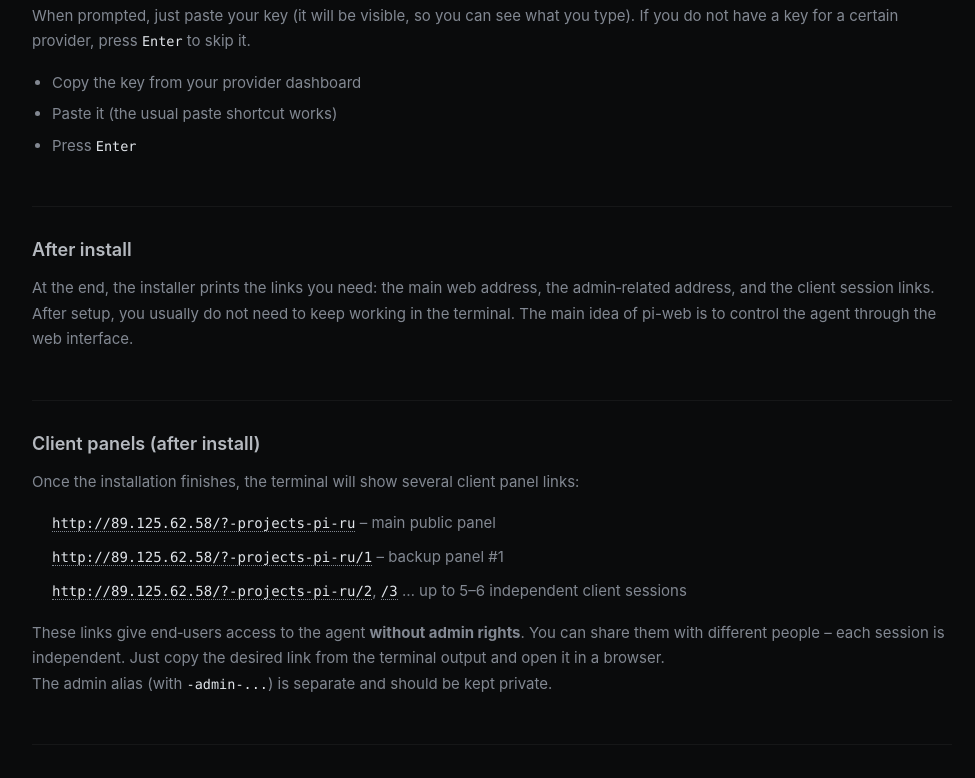
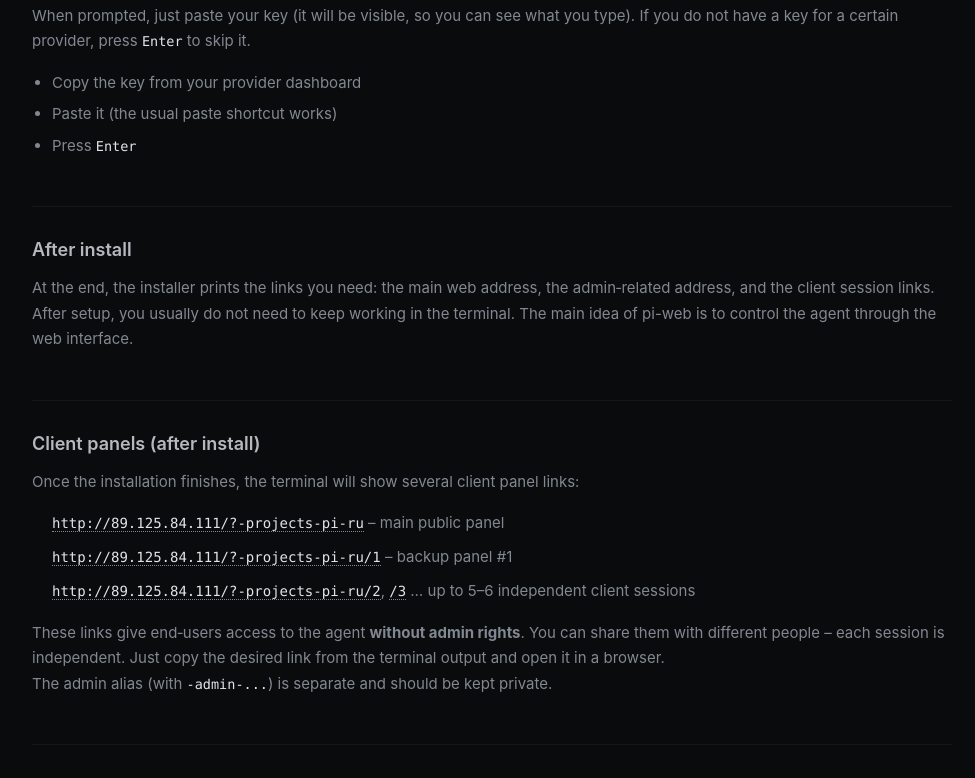
Before and after one commit to dimko33-lang/pi-web, a website: page index.html in a window 1280 px wide. Shown: the part 1153-1931 px from the top of the page, without its empty margins (148-1123 px from the left). Drawn offline with Linux system fonts and the light colour scheme.

Commit message:
Update index.html

```diff
--- a/index.html
+++ b/index.html
@@ -76,12 +76,12 @@
         <button class="copy-btn" onclick="copyCmd('cmd1', this)">Copy</button>
       </div>
     </section>
-    <!-- Admin panel demo -->
+    <!-- Admin panel demo (full access) - обновлено на новый IP и админ-алиас -->
     <section class="section">
       <div class="label">Admin panel demo (full access)</div>
       <div class="cmd">
-        <div class="cmd-text" id="demoUrl">http://89.125.62.58/?-projects-pi-ru-admin-cf932b745d47</div>
-        <a href="http://89.125.62.58/?-projects-pi-ru-admin-cf932b745d47" target="_blank" rel="noopener noreferrer" class="demo-btn">Open</a>
+        <div class="cmd-text" id="demoUrl">http://89.125.84.111/?-projects-pi-ru-admin-12a360ccf412</div>
+        <a href="http://89.125.84.111/?-projects-pi-ru-admin-12a360ccf412" target="_blank" rel="noopener noreferrer" class="demo-btn">Open</a>
       </div>
     </section>
     <!-- If Node.js missing -->
@@ -128,9 +128,9 @@ python3 cli.py</div>
       <h2>Client panels (after install)</h2>
       <p>Once the installation finishes, the terminal will show several client panel links:</p>
       <ul class="client-list">
-        <li><a href="http://89.125.62.58/?-projects-pi-ru" target="_blank">http://89.125.62.58/?-projects-pi-ru</a> – main public panel</li>
-        <li><a href="http://89.125.62.58/?-projects-pi-ru/1" target="_blank">http://89.125.62.58/?-projects-pi-ru/1</a> – backup panel #1</li>
-        <li><a href="http://89.125.62.58/?-projects-pi-ru/2" target="_blank">http://89.125.62.58/?-projects-pi-ru/2</a>, <a href="http://89.125.62.58/?-projects-pi-ru/3" target="_blank">/3</a> … up to 5–6 independent client sessions</li>
+        <li><a href="http://89.125.84.111/?-projects-pi-ru" target="_blank">http://89.125.84.111/?-projects-pi-ru</a> – main public panel</li>
+        <li><a href="http://89.125.84.111/?-projects-pi-ru/1" target="_blank">http://89.125.84.111/?-projects-pi-ru/1</a> – backup panel #1</li>
+        <li><a href="http://89.125.84.111/?-projects-pi-ru/2" target="_blank">http://89.125.84.111/?-projects-pi-ru/2</a>, <a href="http://89.125.84.111/?-projects-pi-ru/3" target="_blank">/3</a> … up to 5–6 independent client sessions</li>
       </ul>
       <p>These links give end‑users access to the agent <strong>without admin rights</strong>. You can share them with different people – each session is independent. Just copy the desired link from the terminal output and open it in a browser.<br>The admin alias (with <span class="code-inline">-admin-...</span>) is separate and should be kept private.</p>
     </div>
```
